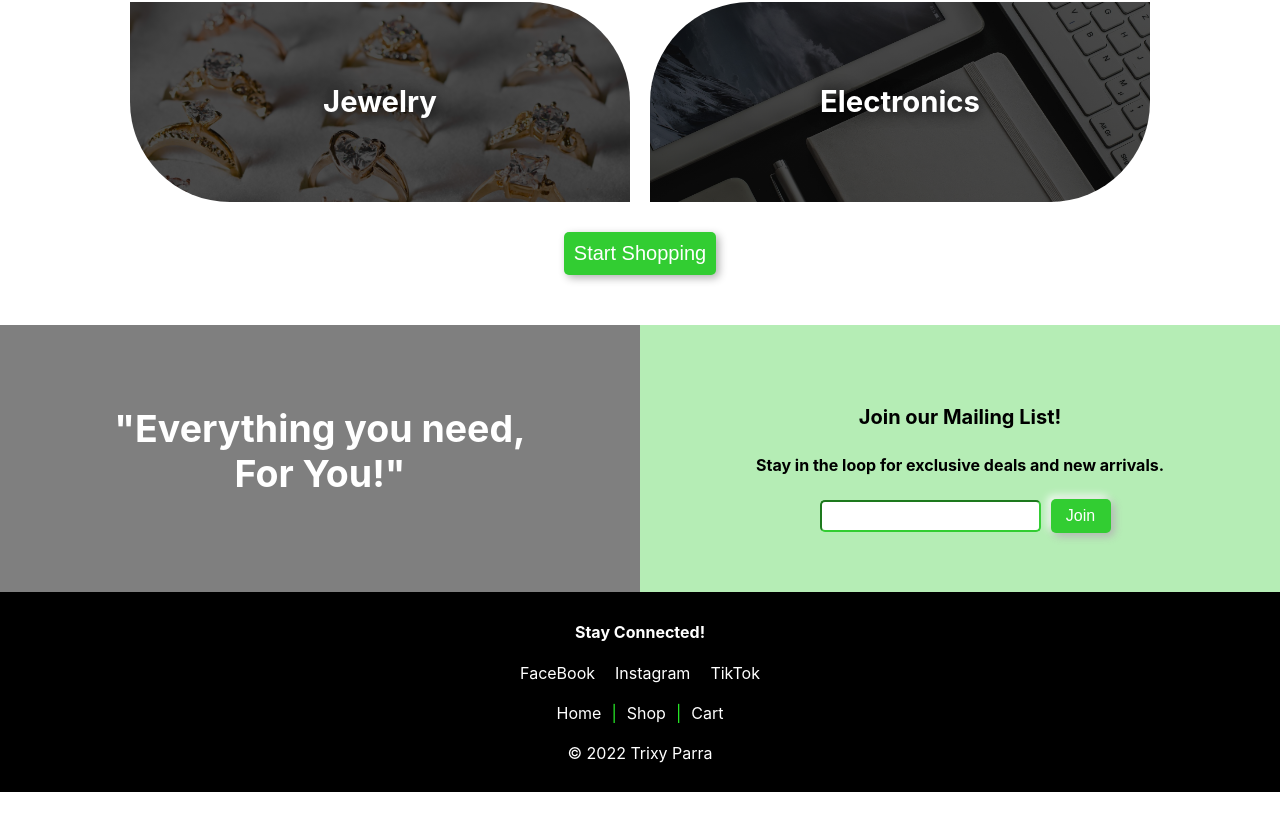
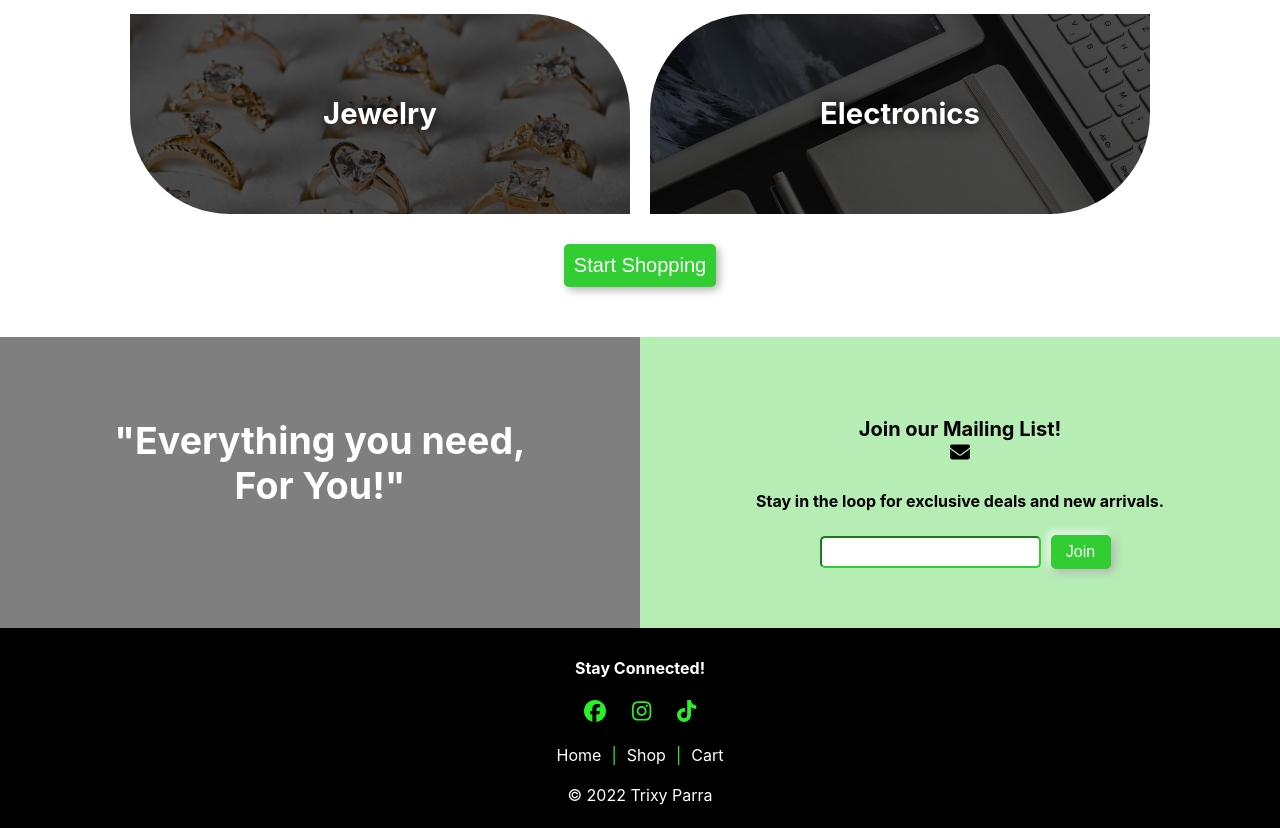
Before and after one commit to TrixyParra/ecommerce-app, a React (Create React App) app: page / in a window 1280 px wide. Shown: the part 1138-1966 px from the top of the page. Before the commit the page ends 1930 px from the top, so only its background shows below. Built offline with nearby package versions, Linux system fonts and the light colour scheme; no server answers.

Commit message:
Installed React Font-Awesome. NavbarFooter.js, Home.js, Cart.js and Checkout.js - imported Font Awesome and added icons to selected sections.

```diff
--- a/package.json
+++ b/package.json
@@ -3,6 +3,10 @@
   "version": "0.1.0",
   "private": true,
   "dependencies": {
+    "@fortawesome/fontawesome-svg-core": "^6.1.2",
+    "@fortawesome/free-brands-svg-icons": "^6.1.2",
+    "@fortawesome/free-solid-svg-icons": "^6.1.2",
+    "@fortawesome/react-fontawesome": "^0.2.0",
     "@reduxjs/toolkit": "^1.8.3",
     "@testing-library/jest-dom": "^5.16.4",
     "@testing-library/react": "^13.3.0",
--- a/src/App.css
+++ b/src/App.css
@@ -96,9 +96,10 @@ footer p {
 }
 
 .Social-Links a {
-  color: #fff;
+  color: rgb(40, 241, 40);
+  font-size: 22px;
   text-decoration: none;
-  padding: 10px;
+  padding: 10px 13px;
 }
 
 .Footer-NavLinks {
@@ -287,7 +288,7 @@ footer p {
 .Mailing-List h3 {
   font-size: 20px;
   padding: 10px;
-  margin-bottom: 10px;
+  margin-bottom: 5px;
 }
 
 .Mailing-List p {
@@ -491,6 +492,8 @@ footer p {
   border-radius: 5px;
   background-color: darkred;
   color: #fff;
+  cursor: pointer;
+  transition: all 0.5s;
 }
 
 .Remove-Button:hover {
--- a/src/components/Cart.js
+++ b/src/components/Cart.js
@@ -1,5 +1,7 @@
 import { Link } from "react-router-dom";
 import { CartState } from "../contexts/Context";
+import { FontAwesomeIcon } from '@fortawesome/react-fontawesome';
+import { faShoppingCart } from "@fortawesome/free-solid-svg-icons";
 
 export default function Cart() {
   const {
@@ -10,7 +12,7 @@ export default function Cart() {
   return (
     <>
       <div className="Cart" style={{ textAlign: "center", padding: "30px" }}>
-        <h2 style={{ marginBottom: "40px" }}>Your Cart</h2>
+        <h2 style={{ marginBottom: "40px" }}>Your Cart<br /><FontAwesomeIcon icon={faShoppingCart} /></h2>
 
         {/* Mapping out the cart */}
         {cart.map((product) => (
--- a/src/components/Checkout.js
+++ b/src/components/Checkout.js
@@ -1,5 +1,7 @@
 import { Link } from "react-router-dom";
 import { CartState } from "../contexts/Context";
+import { FontAwesomeIcon } from '@fortawesome/react-fontawesome';
+import { faCreditCard } from "@fortawesome/free-solid-svg-icons";
 
 export default function Checkout() {
     const {
@@ -30,15 +32,15 @@ export default function Checkout() {
                 </div>
 
                 <form className="Checkout-Form">
-                    <h2>Payment Information</h2>
+                    <h2>Payment Information<br /><FontAwesomeIcon icon={faCreditCard} /></h2>
                     <label htmlFor="">First Name</label>
-                    <input type="text" placeholder="Enter your first name here. . ." required autoComplete="off" />
+                    <input type="text" required autoComplete="off" />
                     <label htmlFor="">Last Name</label>
-                    <input type="text" placeholder="Enter your last name here. . ." required autoComplete="off" />
+                    <input type="text" required autoComplete="off" />
                     <label htmlFor="">Shipping Address</label>
-                    <input type="text" placeholder="Enter your shipping address here. . ." required autoComplete="off" />
+                    <input type="text" required autoComplete="off" />
                     <label htmlFor="">Billing Address</label>
-                    <input type="text" placeholder="Enter your billing address here. . ." required autoComplete="off" />
+                    <input type="text" required autoComplete="off" />
                     <label htmlFor="">Card Information</label>
                     <input type="text" inputMode="numeric" placeholder="XXXX XXXX XXXX XXXX" required autoComplete="off" />
                 </form>
--- a/src/components/Home.js
+++ b/src/components/Home.js
@@ -1,4 +1,6 @@
 import { Link } from "react-router-dom";
+import { FontAwesomeIcon } from '@fortawesome/react-fontawesome';
+import { faEnvelope } from "@fortawesome/free-solid-svg-icons";
 
 export default function Home() {
 
@@ -34,7 +36,7 @@ export default function Home() {
                     <h2>"Everything you need,<br></br>For You!"</h2>
                 </div>
                 <div className="Mailing-List">
-                    <h3>Join our Mailing List!</h3>
+                    <h3>Join our Mailing List!<br /><FontAwesomeIcon icon={faEnvelope} size="large" /></h3>
                     <p>Stay in the loop for exclusive deals and new arrivals.</p>
                     <input type="email" />
                     <button>Join</button>
--- a/src/components/NavbarFooter.js
+++ b/src/components/NavbarFooter.js
@@ -1,8 +1,9 @@
 import NavLink from './NavLink';
-import { Outlet } from 'react-router-dom';
+import { Link, Outlet } from 'react-router-dom';
 import { useContext } from 'react';
 import { UserContext } from '../contexts/UserContext';
-// import { useSelector } from 'react-redux/es/hooks/useSelector';
+import { FontAwesomeIcon } from '@fortawesome/react-fontawesome';
+import { faFacebook, faInstagram, faTiktok } from '@fortawesome/free-brands-svg-icons';
 
 export default function NavbarFooter() {  ////(props)
     const { loggedInUser } = useContext(UserContext);
@@ -10,12 +11,13 @@ export default function NavbarFooter() {  ////(props)
     return (
         <>
             <nav className="Navbar">
-                <h2>Store <span>Name</span></h2>
+                <Link to="/">
+                    <h2>Store <span>Name</span></h2>
+                </Link>
                 <div className="Nav-Links">
                     <NavLink route="/" label="Home" />
                     <NavLink route="/shop" label="Shop" />
                     <NavLink route="/cart" label="Cart" />
-                    {/* <NavLink route="/cart" label="Cart ({state.length})" />  */}
                     { !loggedInUser && <NavLink route="/login" label="Login" /> }
                     { loggedInUser && <NavLink route="/login" label="Logout" /> }
                 </div>
@@ -27,9 +29,15 @@ export default function NavbarFooter() {  ////(props)
             <footer style={{ textAlign: "center" }}>
                 <p><b>Stay Connected!</b></p>
                 <div className="Social-Links">
-                    <a href="https://www.facebook.com/">FaceBook</a>
-                    <a href="https://www.instagram.com/">Instagram</a>
-                    <a href="https://www.tiktok.com/">TikTok</a>
+                    <a href="https://www.facebook.com/">
+                        <FontAwesomeIcon icon={faFacebook} />
+                    </a>
+                    <a href="https://www.instagram.com/">
+                        <FontAwesomeIcon icon={faInstagram} />
+                    </a>
+                    <a href="https://www.tiktok.com/">
+                        <FontAwesomeIcon icon={faTiktok} />
+                    </a>
                 </div>
                 <div className="Footer-NavLinks">
                     <a href="/">Home</a>
@@ -44,13 +52,6 @@ export default function NavbarFooter() {  ////(props)
     );
 }
 
-// ToDo: Make nav it's own component ?
-// ToDo: Fix the Logout to refresh login page ?
 
-
-
-
-
-// Geting a state of addItems
-    // write the name of the file not the item
-    // const state = useSelector((state) => state.addItem);
+// ? Make nav it's own component ?
+// ? Fix the Logout to refresh login page ?
```
Also changed, not shown: 1 other file (tests, documents, lock files or other folders).
